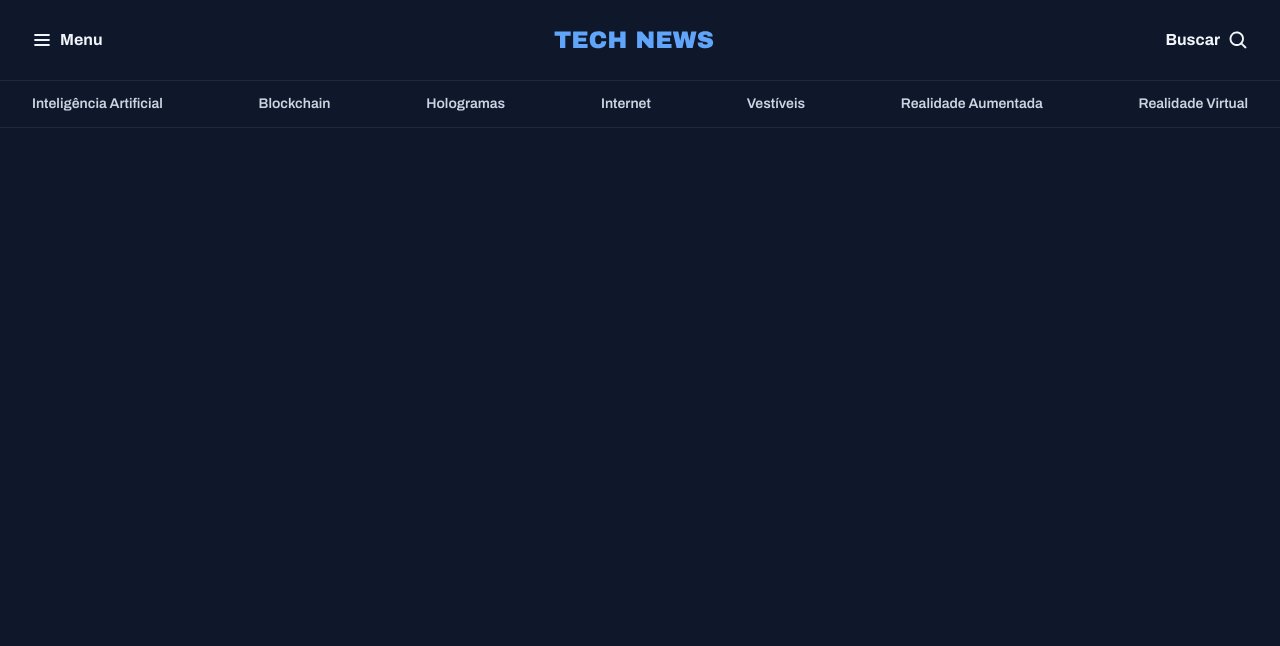
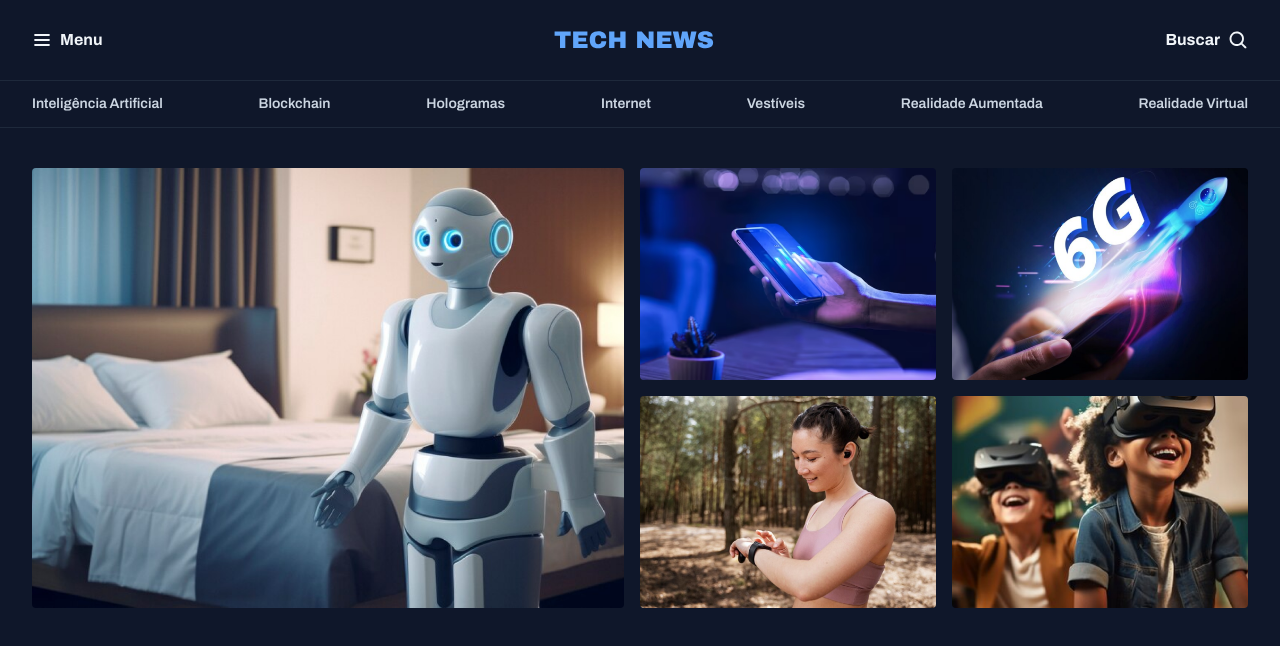
Before and after one commit to Dandiels/projeto-portal-de-noticias, a plain HTML site: page index.html in a window 1280 px wide. Drawn offline with Linux system fonts and the light colour scheme.

Commit message:
add featured section

```diff
--- a/index.html
+++ b/index.html
@@ -60,6 +60,36 @@
 
     </header>
 
+    <main class="grid container">
+      <section id="featured" class="grid grid-flow-col gap-16">
+
+        <div>
+          <img src="assets/images/Image 01.png" alt="Imagem 1">
+        </div>
+
+        <div class="grid grid-cols-2 gap-16">
+
+          <div>
+            <img src="assets/images/Image 02.png" alt="Imagem 2">
+          </div>
+
+          <div>
+            <img src="assets/images/Image 03.png" alt="Imagem 3">
+          </div>
+
+          <div>
+            <img src="assets/images/Image 04.png" alt="Imagem 4">
+          </div>
+
+          <div>
+            <img src="assets/images/Image 05.png" alt="Imagem 5">
+          </div>
+
+        </div>
+
+      </section>
+    </main>
+
   </body>
 
 </html>
--- a/styles/global.css
+++ b/styles/global.css
@@ -46,6 +46,11 @@ h1, h2, h3
     font: inherit;
 }
 
+img
+{
+    max-width: 100%;
+}
+
 .container
 {
     max-width: 1280px;
@@ -53,12 +58,7 @@ h1, h2, h3
     margin-inline: auto;
 }
 
-.grid
+main
 {
-    display: grid;
+    margin-top: 40px;
 }
-
-.grid-flow-col
-{
-    grid-auto-flow: column;
-}
--- a/styles/index.css
+++ b/styles/index.css
@@ -1,2 +1,4 @@
 @import url(global.css);
+@import url(utility.css);
 @import url(header.css);
+@import url(section.css);
--- /dev/null
+++ b/styles/section.css
@@ -0,0 +1,9 @@
+#featured
+{
+    img
+    {
+        height: 100%;
+        object-fit: cover;
+        border-radius: 4px;
+    }
+}
--- /dev/null
+++ b/styles/utility.css
@@ -0,0 +1,19 @@
+.grid
+{
+    display: grid;
+}
+
+.grid-flow-col
+{
+    grid-auto-flow: column;
+}
+
+.grid-cols-2
+{
+    grid-template-columns: 1fr 1fr;
+}
+
+.gap-16
+{
+    gap: 16px;
+}
```
